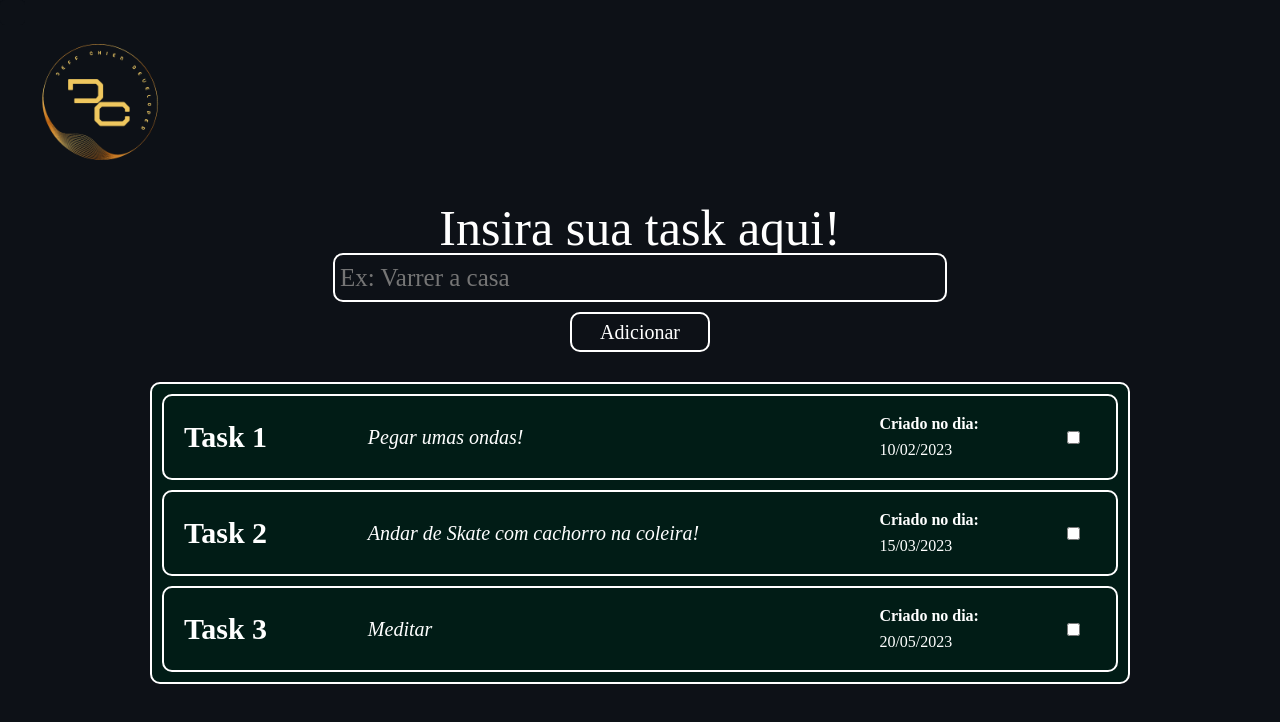
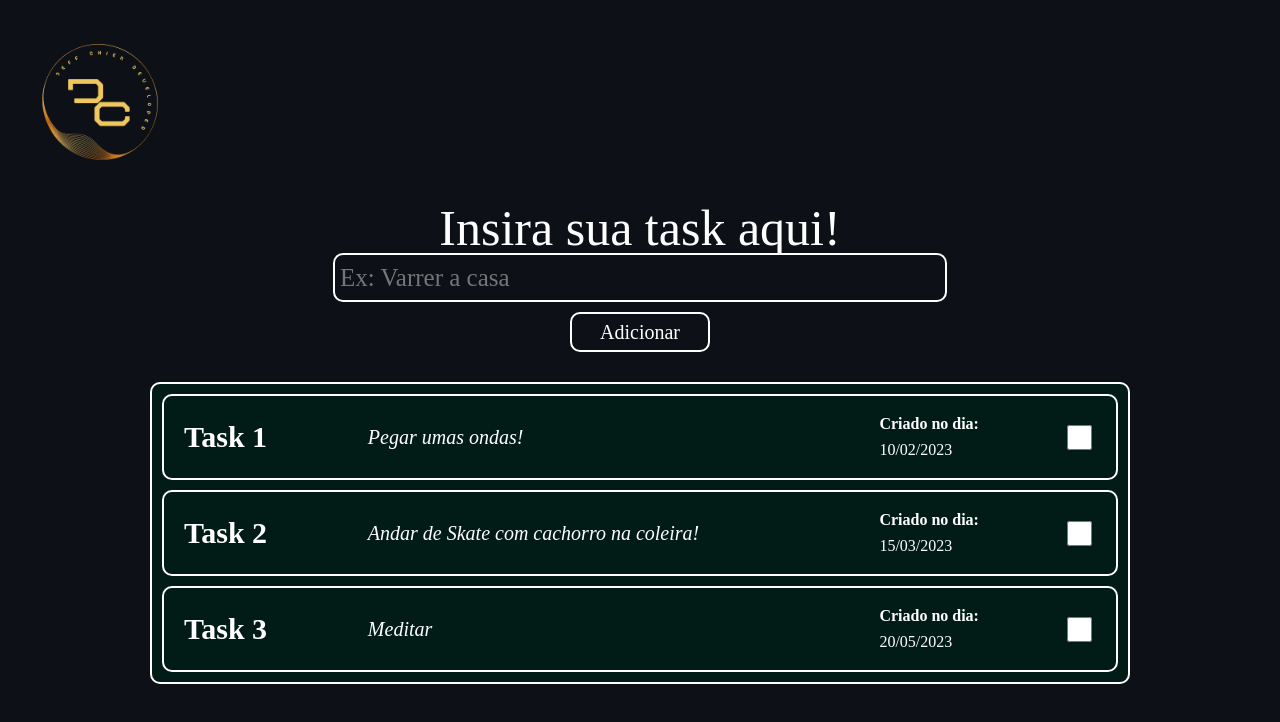
Before and after one commit to JeffChien1/ToDoList, a plain HTML site: page index.html in a window 1280 px wide. Drawn offline with Linux system fonts and the light colour scheme; a web font is replaced by a local one.

Commit message:
Adicionando checkbox nos elementos da lista de tarefas

```diff
--- a/index.html
+++ b/index.html
@@ -30,10 +30,7 @@
                             <h2 class="task__data">Criado no dia:</h2>
                             <p class="task__data-number">10/02/2023</p>
                         </div>
-                        <label for="task__check">
-                            <input type="checkbox" name="check" id="task__check">
-                            <span class="checkmark"></span>
-                        </label>
+                        <input type="checkbox" name="check" id="task__check" class="checkbox__input">
                     </li>
                     <li class="task__list-item">
                         <h2 class="task__list-number">Task 2</h2>
@@ -42,10 +39,7 @@
                             <h2 class="task__data">Criado no dia:</h2>
                             <p class="task__data-number">15/03/2023</p>
                         </div>
-                        <label for="task__check">
-                            <input type="checkbox" name="check" id="task__check">
-                            <span class="checkmark"></span>
-                        </label>
+                        <input type="checkbox" name="check" id="task__check" class="checkbox__input">
                     </li>
                     <li class="task__list-item">
                         <h2 class="task__list-number">Task 3</h2>
@@ -54,16 +48,12 @@
                             <h2 class="task__data">Criado no dia:</h2>
                             <p class="task__data-number">20/05/2023</p>
                         </div>
-                        <label for="task__check">
-                            <input type="checkbox" name="check" id="task__check">
-                            <span class="checkmark"></span>
-                        </label>
+                        <input type="checkbox" name="check" id="task__check" class="checkbox__input">
                     </li>
                 </ul>
             </div>
         </section>
-
-
     </main>
+    <script src="main.js"></script>
 </body>
 </html>
--- a/main.js
+++ b/main.js
@@ -0,0 +1,13 @@
+const form = document.getElementById('add__element');
+
+form.addEventListener('submit',(evento) => {
+    evento.preventDefault();
+
+    console.log(evento);
+
+
+})
+
+function adicionandoElementoNaLista () {
+
+}
--- a/style.css
+++ b/style.css
@@ -88,20 +88,9 @@ body {
     padding-bottom: 10px;
 }
 
-.task__check {
-    display: block;
-    position: relative;
-    width: 0;
-    height: 0;
-    opacity: 0;
-}
-
-.checkmark {
-    position: absolute;
-    top: 0;
-    left: 0;
+.checkbox__input {
     height: 25px;
     width: 25px;
-    background-color: var(--background);
+    border: solid 2px white;
     border-radius: 5px;
 }
```
